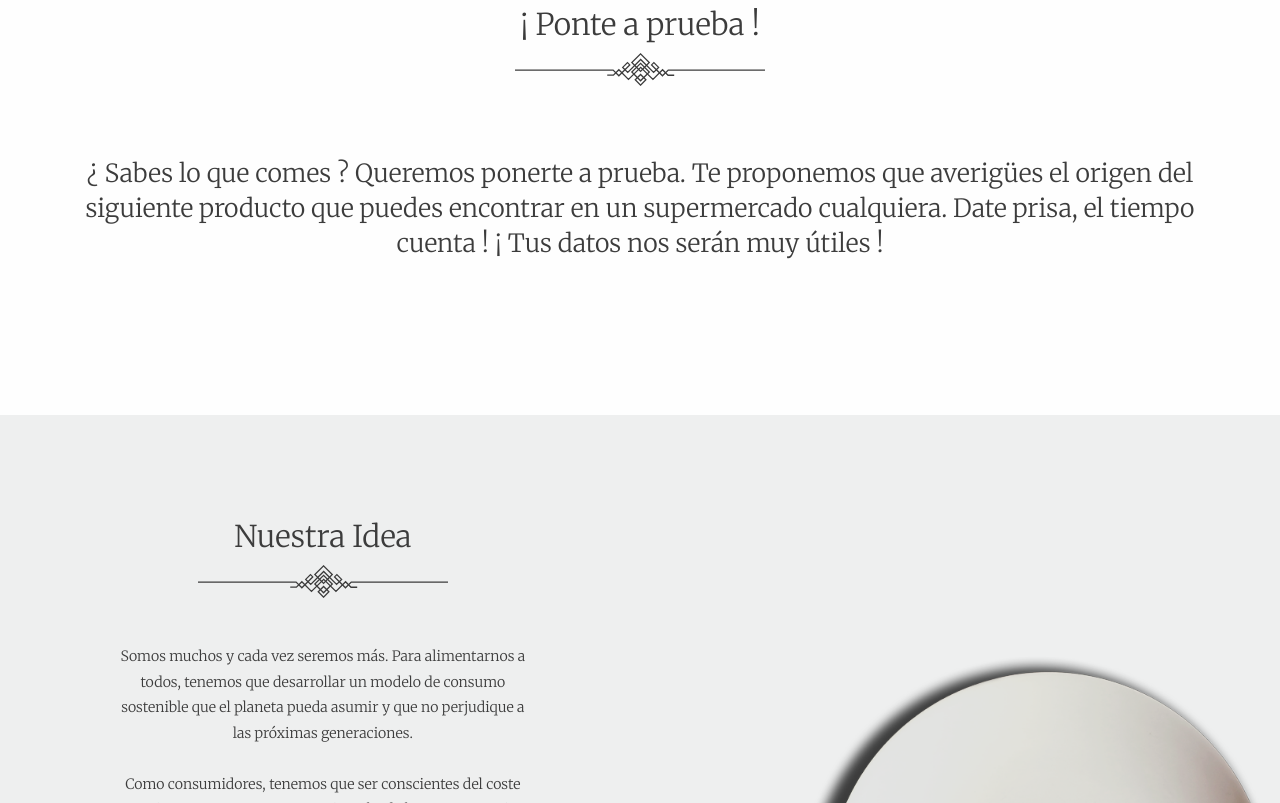
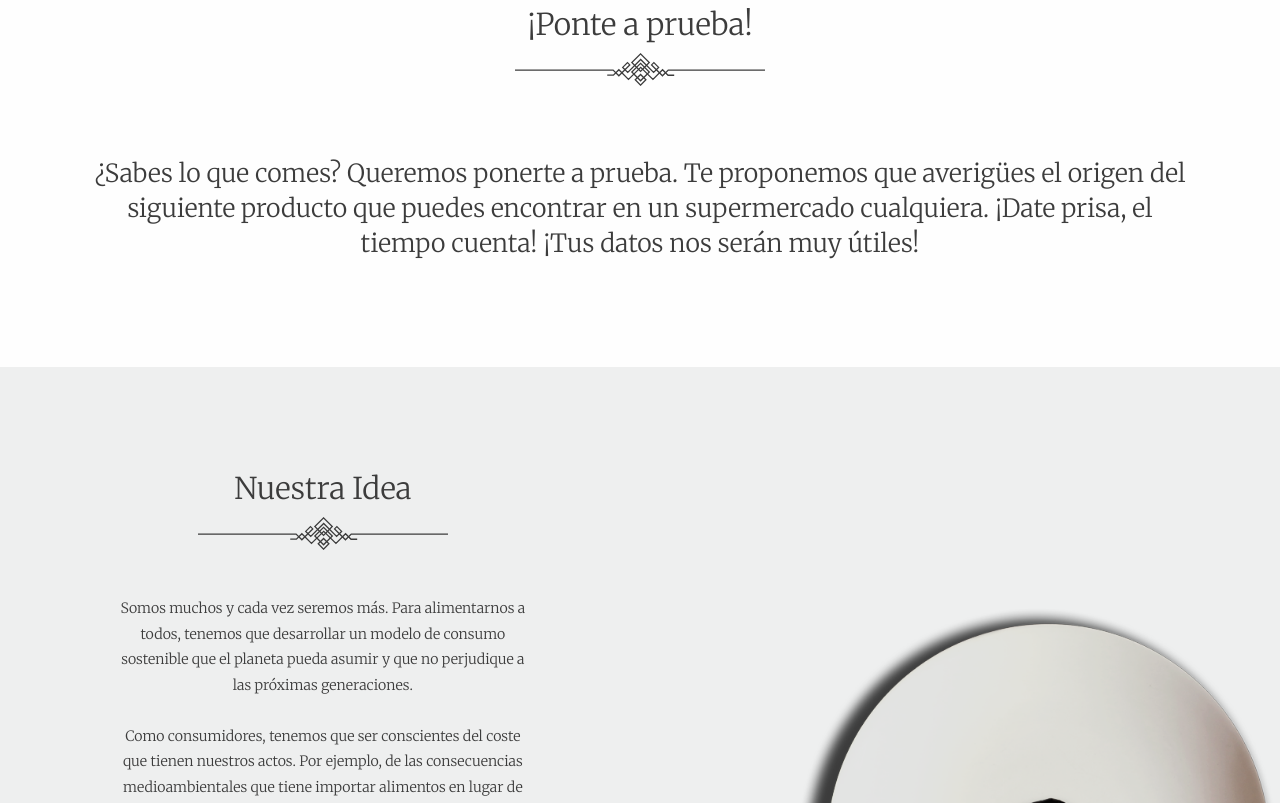
Before and after one commit to analopezjimenez/elpetroleoquecomemos, a plain HTML site: page index.html in a window 1280 px wide. Shown: the part 2327-3130 px from the top of the page. Drawn offline with nearby package versions, Linux system fonts and the light colour scheme; a script that the page names is missing.

Commit message:
Update index.html

```diff
--- a/index.html
+++ b/index.html
@@ -159,7 +159,7 @@
 
     <section id="specials-grid" class="month-specials" data-scroll-reveal="enter from the bottom after 0.9s">
         <div class="container">
-            <h1 class="header-txt">¡ Ponte a prueba !</h1>
+            <h1 class="header-txt">¡Ponte a prueba!</h1>
             <div class="divider">
                 <?xml version="1.0" encoding="utf-8"?>
                 <!-- Generator: Adobe Illustrator 21.1.0, SVG Export Plug-In . SVG Version: 6.00 Build 0)  -->
@@ -177,9 +177,9 @@
                                 </svg>
             </div>
           </br>
-          <h4 class="scroll-reveal" data-origin="top" data-distance="10%" style="text-align:center">¿ Sabes lo que comes ? Queremos ponerte a prueba. Te proponemos que averigües el origen del siguiente producto que puedes encontrar en un supermercado cualquiera. Date prisa, el tiempo cuenta ! ¡ Tus datos nos serán muy útiles !</h4>
+          <h4 class="scroll-reveal" data-origin="top" data-distance="10%" style="text-align:center">¿Sabes lo que comes? Queremos ponerte a prueba. Te proponemos que averigües el origen del siguiente producto que puedes encontrar en un supermercado cualquiera. ¡Date prisa, el tiempo cuenta! ¡Tus datos nos serán muy útiles!</h4>
             <!--.divider-->
-            </br></br></br></br>
+            </br></br>
             <div>
             <script>(function(d,s,id){var js,fjs=d.getElementsByTagName(s)[0];if(d.getElementById(id))return;js=d.createElement(s);js.id=id;js.src='https://embed.playbuzz.com/sdk.js';fjs.parentNode.insertBefore(js,fjs);}(document,'script','playbuzz-sdk'));</script><div class="playbuzz" data-id="dd4486d2-9703-4236-96b7-30ce023544e7" data-show-share="false"></div>
             </div>
```
